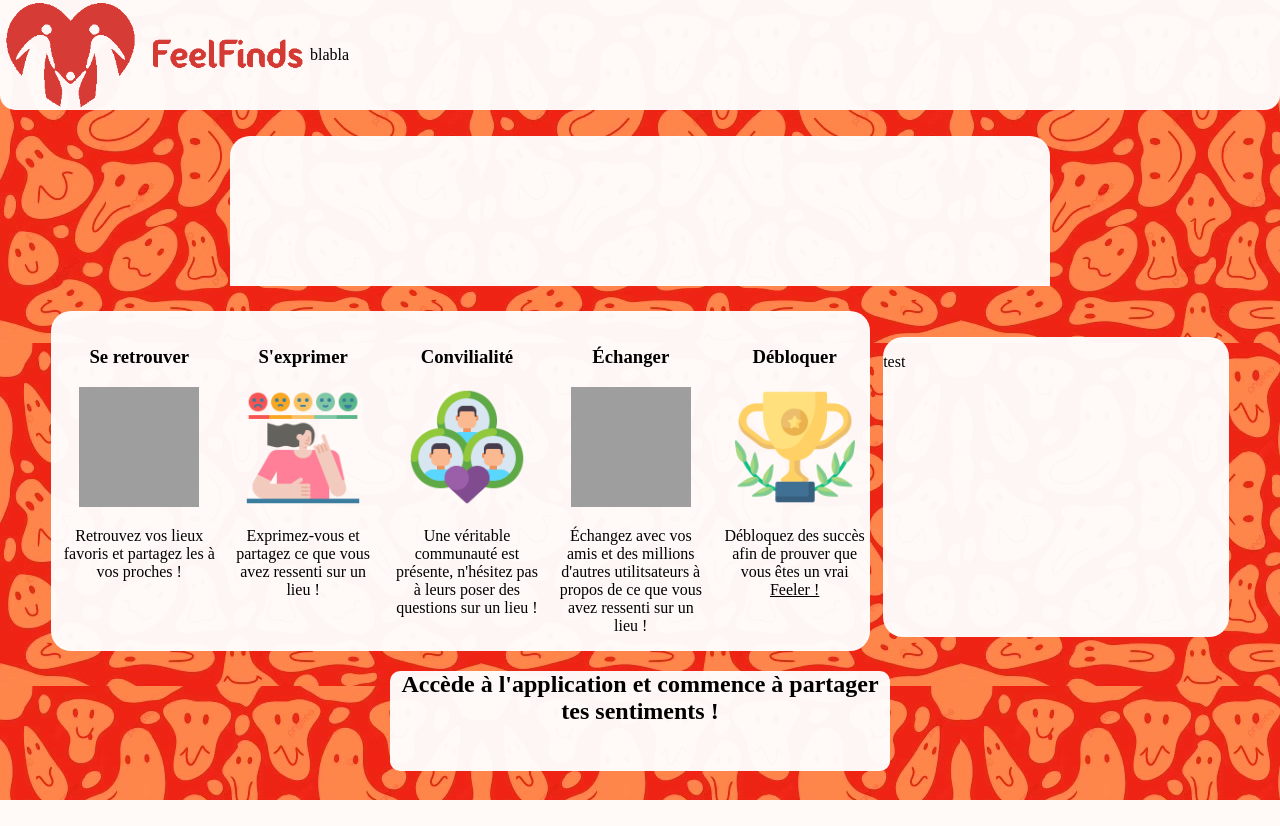
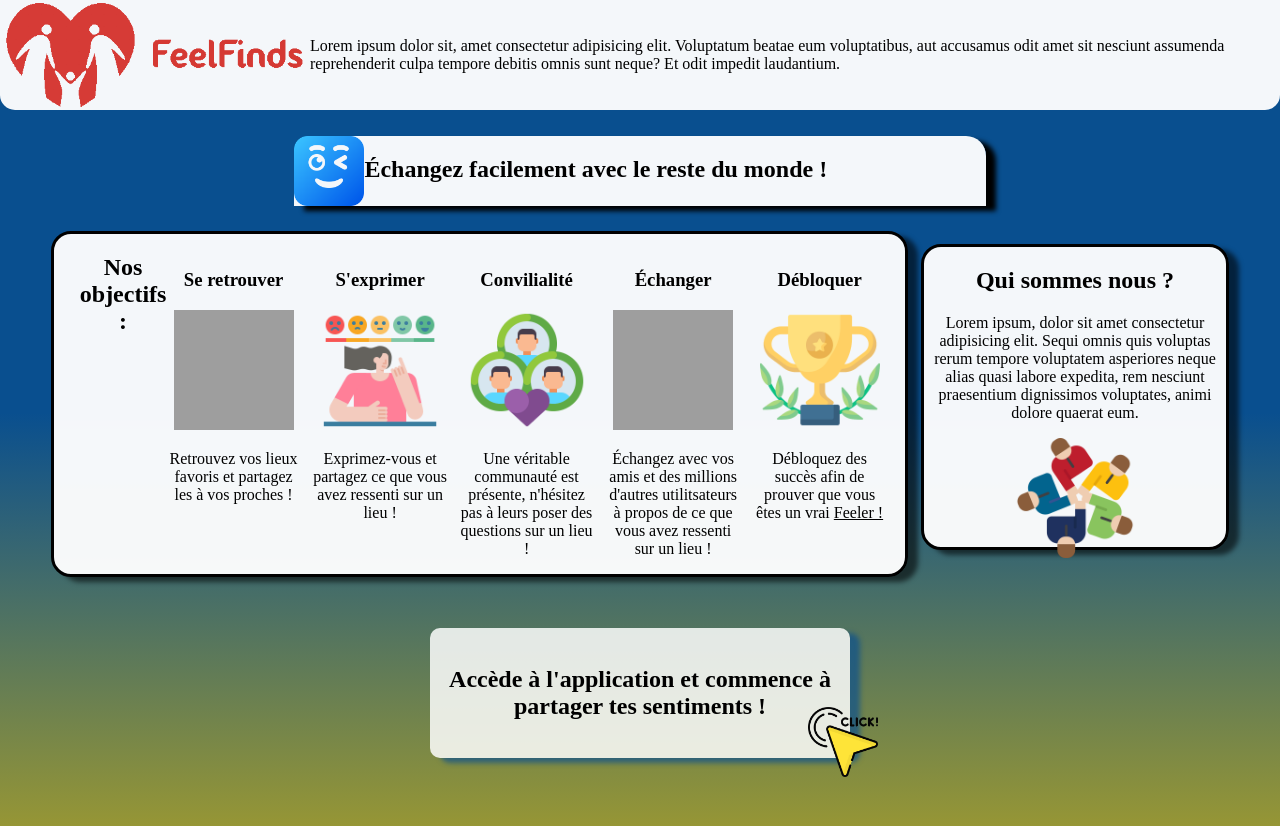
Before and after one commit to Namo-k/BUT_Projet_Web_S3_01_FeelFinds, a PHP site: page /accueil.html in a window 1280 px wide. Before the commit the page ends 800 px from the top, so only its background shows below. Run offline with PHP 8.4, Linux system fonts and the light colour scheme; grey boxes are pictures that could not be loaded.

Commit message:
ajout des images + code
reste plus qu'a organiser / design / ajouter le texte

```diff
--- a/FeelFinds/src/accueil/accueil.css
+++ b/FeelFinds/src/accueil/accueil.css
@@ -1,5 +1,6 @@
 body{
-    background-image: url("img/fond2_2.jpeg");
+    background-image: linear-gradient(#094F8F,#094F8F,rgb(150, 150, 53));
+    background-size: cover;
     margin: 0;
 }
 
@@ -23,12 +24,12 @@ header{
     margin-left: auto;
     margin-right: auto;
     background-color: #fffffff4;
-    width: 64%;
-    height: 150px;
+    width: 54%;
+    height: 70px;
     border-radius: 20px 20px 0px 0px;
     display: flex;
     text-align: center;
-
+    box-shadow: 10px 5px 5px black;
 }
 
 .fnct{
@@ -49,13 +50,17 @@ header{
     border-radius: 20px;
     display: flex;
     text-align: center;
-
+    box-shadow: 10px 5px 5px rgba(0, 0, 0, 0.579);
+    border: solid;
+    padding-left: 2%;
+    padding-right: 0.5%;
 }
 #i1{
     width: 400px;
     height: 100px;
     margin-top: 2%;
-    margin-left: 1.5%;
+    margin-right: 1.5%;
+    text-decoration: dashed;
 }
 #logo{
     height: 120px;
@@ -63,13 +68,16 @@ header{
 }
 
 .fnct2{
-    margin-top: 2%;
+    margin-top: 1%;
     margin-left: 1%;
     margin-right: 4%;
     background-color: #fffffff4;
     width: 50%;
     height: 300px;
     border-radius: 20px;
+    text-align: center;
+    box-shadow: 10px 5px 5px rgba(0, 0, 0, 0.579);
+    border: solid;
 }
 
 
@@ -77,9 +85,23 @@ header{
     margin-left: auto;
     margin-right: auto;
     text-align: center;
-    margin-top: 1%;
-    background-color: #fffffff4;
+    margin-bottom: 5.29%;
+    margin-top: 4%;
+    background-color: #ffffffd6;
     border-radius: 10px;
-    width: 500px;
-    height: 100px;
+    width: 420px;
+    height: 130px;
+    box-shadow: 10px 5px 5px #094e8fac;
 }
+
+#mouse{
+    margin-left: 90%;
+    margin-top: -8%;
+}
+
+.btn:hover{
+    background-color: #094e8fba;
+    box-shadow: 0px 0px 0px;
+    color: white;
+    border: solid rgb(0, 0, 0)
+}
--- a/FeelFinds/src/accueil/accueil.html
+++ b/FeelFinds/src/accueil/accueil.html
@@ -4,6 +4,7 @@
 <head>
   <link rel="stylesheet" href="accueil.css">
   <link rel="icon" href="img/icon.png" type="image/x-icon">
+  <script src="accueil.js"></script>
   <meta charset="utf-8">
   <title>Accueil - FeelFinds </title>
 </head>
@@ -13,17 +14,20 @@
   <header>
     <img src="img/logo.png" width="310px">
     <p>
-      blabla
+      Lorem ipsum dolor sit, amet consectetur adipisicing elit. Voluptatum beatae eum voluptatibus, aut accusamus odit amet sit nesciunt assumenda reprehenderit culpa tempore debitis omnis sunt neque? Et odit impedit laudantium.
     </p>
   </header>
   <div class="ssconteneur">
   <section class="pres">
+    <img src="" width="70" height="70" id="smiley"/>
+    <h1> Échangez facilement avec le reste du monde ! </h1>
   </section>
 </div>
 
 
   <div class="conteneur">
     <section class="pres2">
+      <h1>Nos objectifs :</h1>
       <section id="i1">
         <h1> Se retrouver </h1>
         <img src="img/carte.png" id="logo">
@@ -52,15 +56,17 @@
     </section>
 
     <section class="fnct2">
-      <p>test </p>
+      <h1>Qui sommes nous ?</h1>
+      <p>Lorem ipsum, dolor sit amet consectetur adipisicing elit. Sequi omnis quis voluptas rerum tempore voluptatem asperiores neque alias quasi labore expedita, rem nesciunt praesentium dignissimos voluptates, animi dolore quaerat eum.</p>
+      <img src="img/partenaires.png" id="logo">
     </section>
   </div>
-
   <div class="app">
     <section class="btn">
+      <br>
       <H1> Accède à l'application et commence à partager tes sentiments ! </H1>
+      <img src ="img/clic.png" height="70px" width="70px" id="mouse">
     </section>
   </div>
-
 </body>
 </html>
--- /dev/null
+++ b/FeelFinds/src/accueil/accueil.js
@@ -0,0 +1,23 @@
+//changement des images sur le smiley
+var i = 0;
+var images = new Array();
+images.push("img/sourirebleu.png");
+images.push("img/clin2.png");
+images.push("img/sourirejaune.png");
+images.push("img/clin.png");
+images.push("img/visage-souriant.png");
+
+function ChangerImage(){
+    if(i<images.length){
+        document.getElementById("smiley").src = images[i];
+        ++i;
+    }
+    else
+        i=0
+
+    setTimeout("ChangerImage()", 1700) //boucle
+}
+
+window.onload = function(){
+ChangerImage();
+}
```
Also changed, not shown: FeelFinds/src/accueil/img/clic.png (added), FeelFinds/src/accueil/img/clin.png (added), FeelFinds/src/accueil/img/clin2.png (added), FeelFinds/src/accueil/img/partenaires.png (added), FeelFinds/src/accueil/img/sourirebleu.png (added), FeelFinds/src/accueil/img/sourirejaune.png (added), FeelFinds/src/accueil/img/visage-souriant.png (added).
